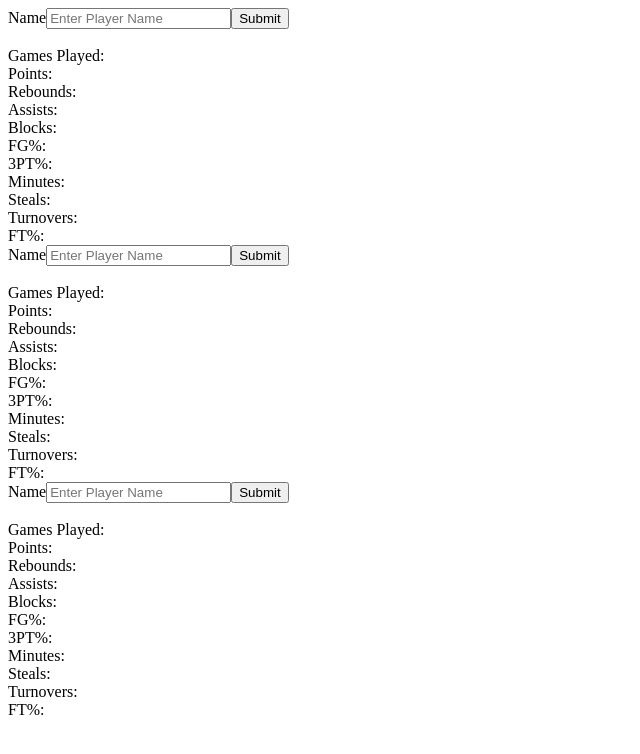
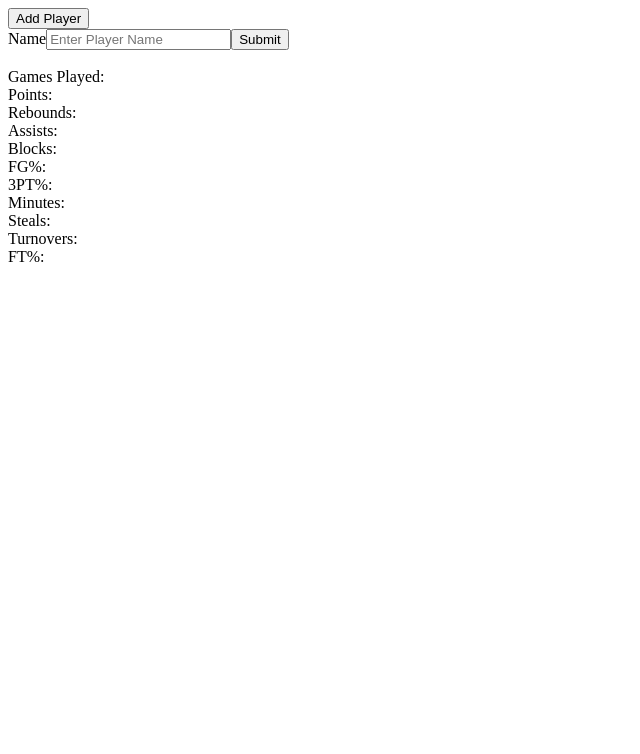
Before and after one commit to vic-tran/nba, a React (Create React App) app: page / in a window 1280 px wide. Shown: the top 754 px of the page, without its empty margins (0-640 px from the left). Built offline with nearby package versions, Linux system fonts and the light colour scheme.

Commit message:
Add playerlist component to add and remove players

```diff
--- a/src/components/Home.jsx
+++ b/src/components/Home.jsx
@@ -1,12 +1,12 @@
 import React from "react";
 import PlayerCard from "./PlayerCard";
+import PlayerCardList from "./PlayerCardList";
 
 
 function Home () {
   return (
     <div className="home">
-      <PlayerCard />
-      <PlayerCard />
+      <PlayerCardList />
       <PlayerCard />
     </div>
   );
--- /dev/null
+++ b/src/components/PlayerCardList.jsx
@@ -0,0 +1,39 @@
+import React, { Component } from 'react';
+import PlayerCard from './PlayerCard';
+
+class PlayerCardList extends Component {
+  constructor(props) {
+    super(props);
+    this.state = {
+      players: [],
+    };
+  }
+
+  addPlayer = () => {
+    const { players } = this.state;
+    this.setState({ players: [...players, {}] });
+  };
+
+  removePlayer = (index) => {
+    const { players } = this.state;
+    players.splice(index, 1);
+    this.setState({ players });
+  };
+
+  render() {
+    const { players } = this.state;
+    return (
+      <div>
+        <button onClick={this.addPlayer}>Add Player</button>
+        {players.map((player, index) => (
+          <div key={index}>
+            <PlayerCard />
+            <button onClick={() => this.removePlayer(index)}>Remove Player</button>
+          </div>
+        ))}
+      </div>
+    );
+  }
+}
+
+export default PlayerCardList;
```
